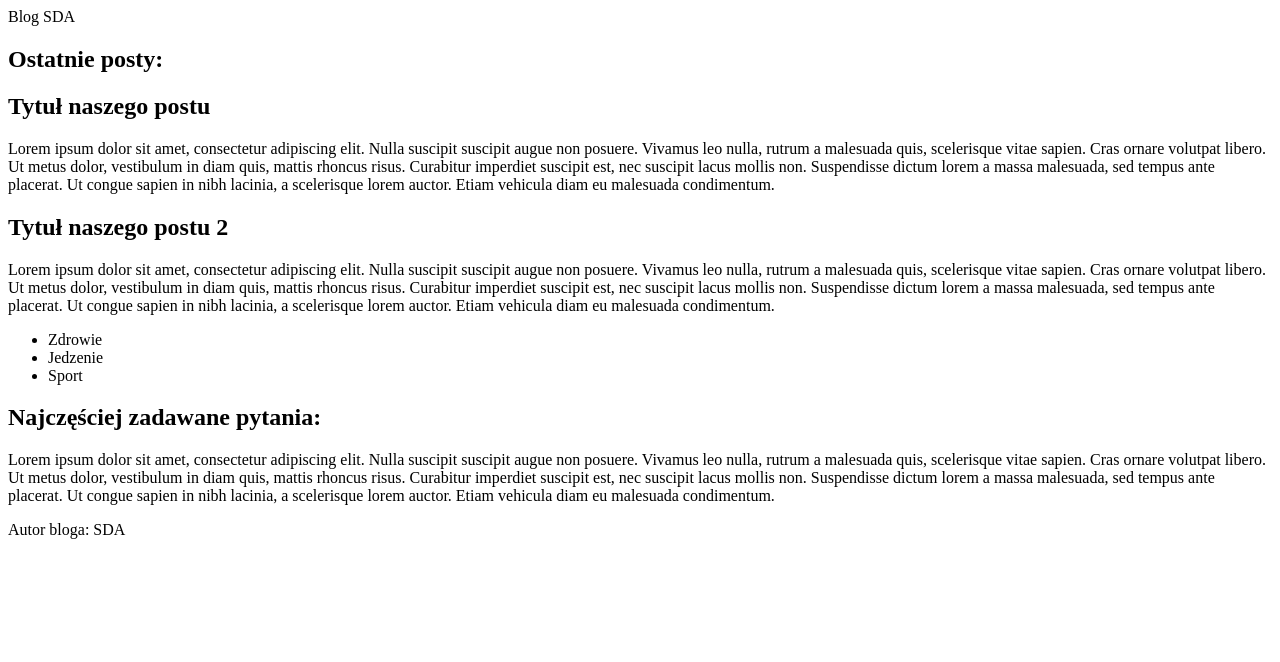
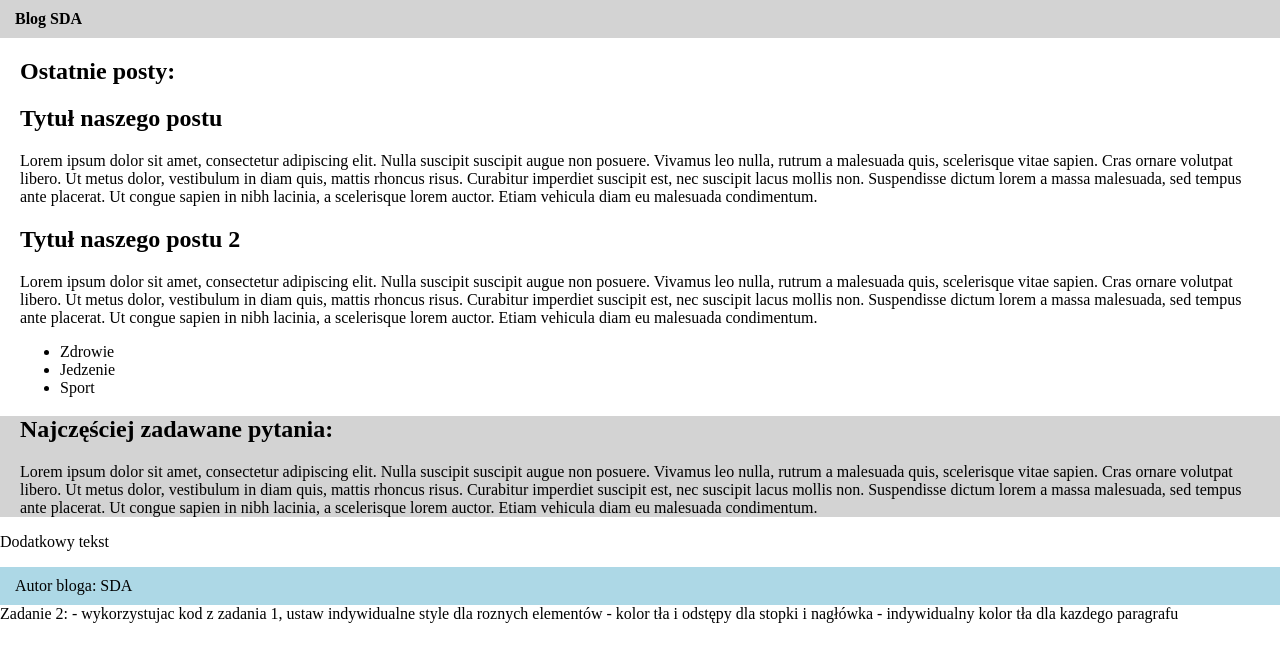
Before and after one commit to KajBialas/python86-html-structure, a plain HTML site: page index.html in a window 1280 px wide. Drawn offline with Linux system fonts and the light colour scheme.

Commit message:
Init CSS

```diff
--- a/index.html
+++ b/index.html
@@ -5,12 +5,13 @@
         <meta charset="UTF-8">
         <meta name="vieport" content="width=device-width, initial-scal=1.0">
         <title>Blog SDA</title>
+        <link rel="stylesheet" href="style.css">
     </head>
     <body>
         <header>
             Blog SDA
         </header>
-        <section>
+        <section id="post-section" class="section">
             <h1>
                 Ostatnie posty:
             </h1>
@@ -36,7 +37,7 @@
                 <li>Sport</li>
             </ul>
         </section>
-        <section>
+        <section id="faq" class="section">
             <h1>
                 Najczęściej zadawane pytania:
             </h1>
@@ -44,9 +45,21 @@
                 Lorem ipsum dolor sit amet, consectetur adipiscing elit. Nulla suscipit suscipit augue non posuere. Vivamus leo nulla, rutrum a malesuada quis, scelerisque vitae sapien. Cras ornare volutpat libero. Ut metus dolor, vestibulum in diam quis, mattis rhoncus risus. Curabitur imperdiet suscipit est, nec suscipit lacus mollis non. Suspendisse dictum lorem a massa malesuada, sed tempus ante placerat. Ut congue sapien in nibh lacinia, a scelerisque lorem auctor. Etiam vehicula diam eu malesuada condimentum.
             </p>
         </section>
+        <section>
+            <p>
+                Dodatkowy tekst
+            </p>
+        </section>
         <footer>
             Autor bloga: SDA
         </footer>
     </body>
+</html>
 
-</html>
+
+
+
+Zadanie 2:
+- wykorzystujac kod z zadania 1, ustaw indywidualne style dla roznych elementów
+- kolor tła i odstępy dla stopki i nagłówka
+- indywidualny kolor tła dla kazdego paragrafu
--- /dev/null
+++ b/style.css
@@ -0,0 +1,22 @@
+body {
+    margin: 0;
+}
+
+header {
+    background-color: lightgray;
+    padding: 10px 15px 10px 15px;
+    font-weight: bold;
+}
+
+footer {
+    background-color: lightblue;
+    padding: 10px 15px 10px 15px;
+}
+
+.section {
+    padding: 0 20px;
+}
+
+#faq {
+    background-color: lightgray;
+}
```
